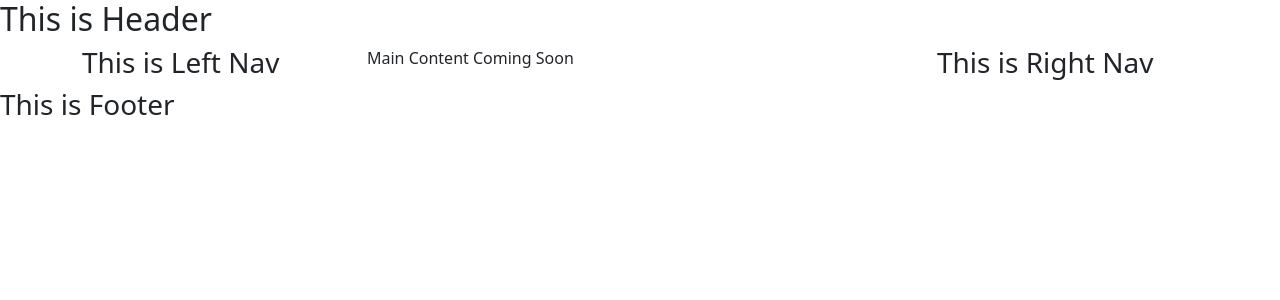
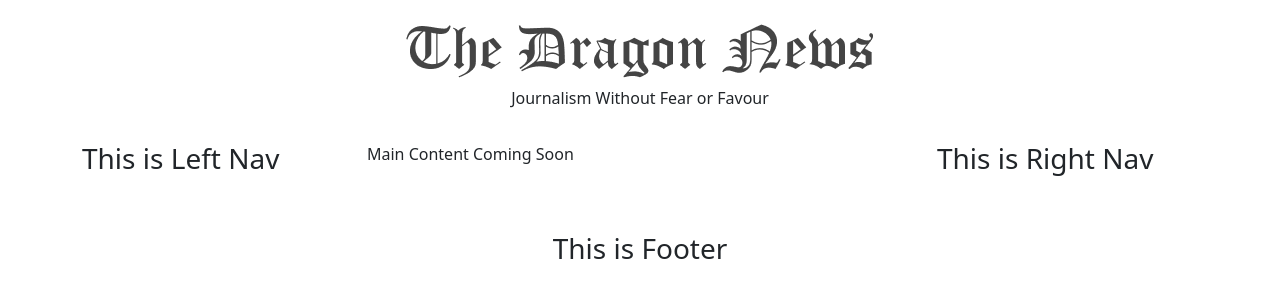
Before and after one commit to tonmoy3673/news, a React (Vite) app: page / in a window 1280 px wide. Shown: the top 300 px of the page. Built offline with nearby package versions, Linux system fonts and the light colour scheme.

Commit message:
set logo

```diff
--- a/src/components/Pages/Shared/Footer.jsx
+++ b/src/components/Pages/Shared/Footer.jsx
@@ -1,6 +1,6 @@
 const Footer = () => {
   return (
-    <div>
+    <div className="text-center py-5">
       <h3>This is Footer</h3>
     </div>
   );
--- a/src/components/Pages/Shared/Header.jsx
+++ b/src/components/Pages/Shared/Header.jsx
@@ -1,7 +1,10 @@
+import logo from "../../../assets/logo.png";
+
 const Header = () => {
   return (
-    <div>
-      <h2>This is Header</h2>
+    <div className="text-center py-3">
+      <img src={logo} alt="logo" className="py-2 img-fluid" />
+      <p>Journalism Without Fear or Favour</p>
     </div>
   );
 };
```
